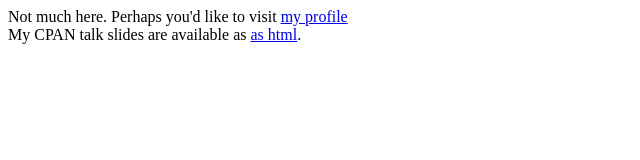
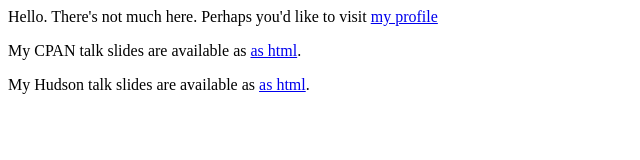
Before and after one commit to jlavallee/jlavallee.github.com, a plain HTML site: page index.html in a window 1280 px wide. Shown: the whole page, without its empty margins (0-640 px from the left). Drawn offline with Linux system fonts and the light colour scheme.

Commit message:
added hudson slides link, a couple of little tweaks

```diff
--- a/index.html
+++ b/index.html
@@ -4,7 +4,11 @@
 <meta http-equiv="Content-Type" content="text/html; charset=UTF-8">
 </head>
 <body>
-Not much here.  Perhaps you'd like to visit <a href="http://github.com/jlavallee">my profile</a>
+Hello.  There's not much here.  Perhaps you'd like to visit <a href="http://github.com/jlavallee">my profile</a>
 <br/>
-My CPAN talk slides are available as <a href="http://jlavallee.github.com/CPAN-Awesomeness-talk/">as html</a>.
+<p>
+My CPAN talk slides are available as <a href="http://jlavallee.github.com/CPAN-Awesomeness-talk">as html</a>.
+<br/>
+<p>
+My Hudson talk slides are available as <a href="http://jlavallee.github.com/Hudson-your-digital-monkey-butler-talk">as html</a>.
 </body>
```
